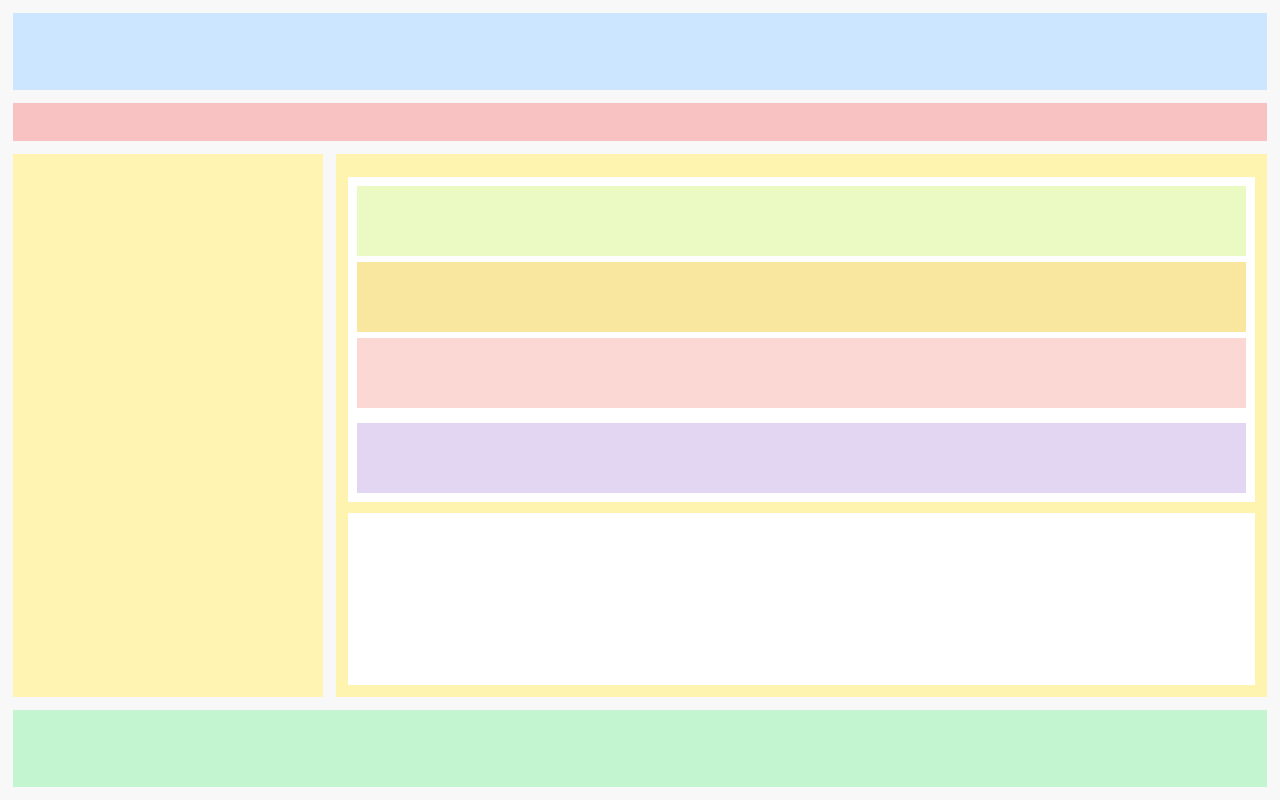
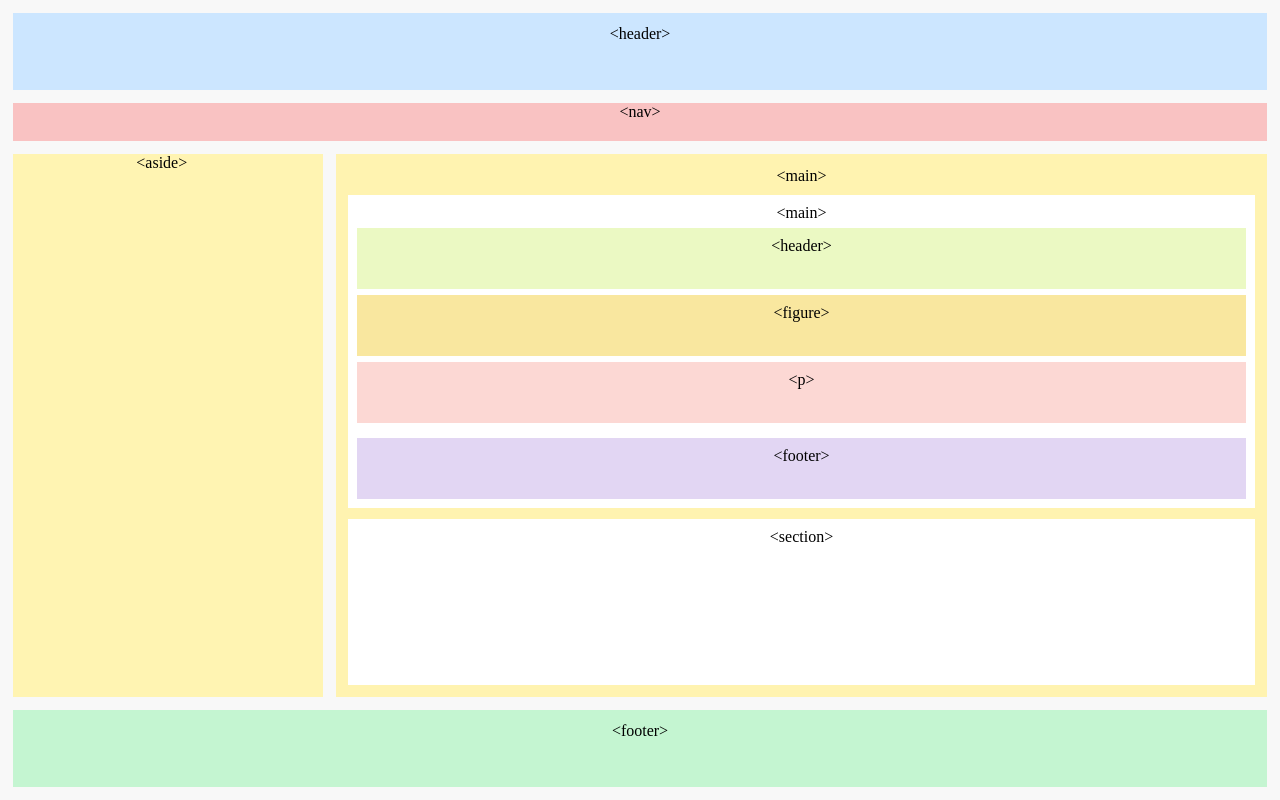
Before and after one commit to SimonFlorino/TP_html, a plain HTML site: page HTMLsémantique.html in a window 1280 px wide. Drawn offline with Linux system fonts and the light colour scheme.

Commit message:
change in css & html

```diff
--- a/HTMLsémantique.html
+++ b/HTMLsémantique.html
@@ -16,7 +16,8 @@
         body {
             height: 100%;
             width: 100%;
-            font-size: 0;
+            color: black;
+            text-align: center;
         }
 
         body {
@@ -37,9 +38,7 @@
             background-color: #cce6ff;
             height: 10%;
             width: 100%;
-            padding: 1%;
-
-            color: black;
+            padding: 1%;;
         }
 
         nav {
@@ -132,21 +131,21 @@
 
 <body>
     <div class="container">
-        <header>header</header>
+        <header>&lt;header&gt;</header>
         <nav>&lt;nav&gt;</nav>
         <div class="content">
             <aside>&lt;aside&gt;</aside>
             <main>&lt;main&gt;
-                <article>
-                    <header></header>
-                    <figure></figure>
-                    <p></p>
-                    <footer></footer>
+                <article> &lt;main&gt;
+                    <header>&lt;header&gt;</header>
+                    <figure>&lt;figure&gt;</figure>
+                    <p>&lt;p&gt;</p>
+                    <footer>&lt;footer&gt;</footer>
                 </article>
-                <section></section>
+                <section>&lt;section&gt;</section>
             </main>
         </div>
-        <footer></footer>
+        <footer>&lt;footer&gt;</footer>
     </div>
 </body>
 
```
